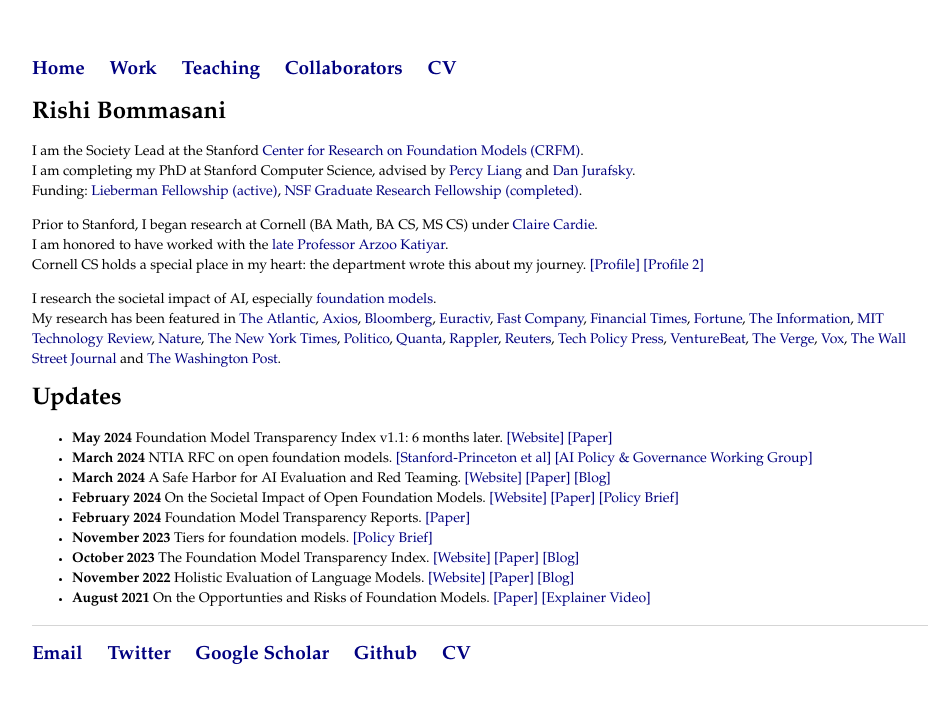
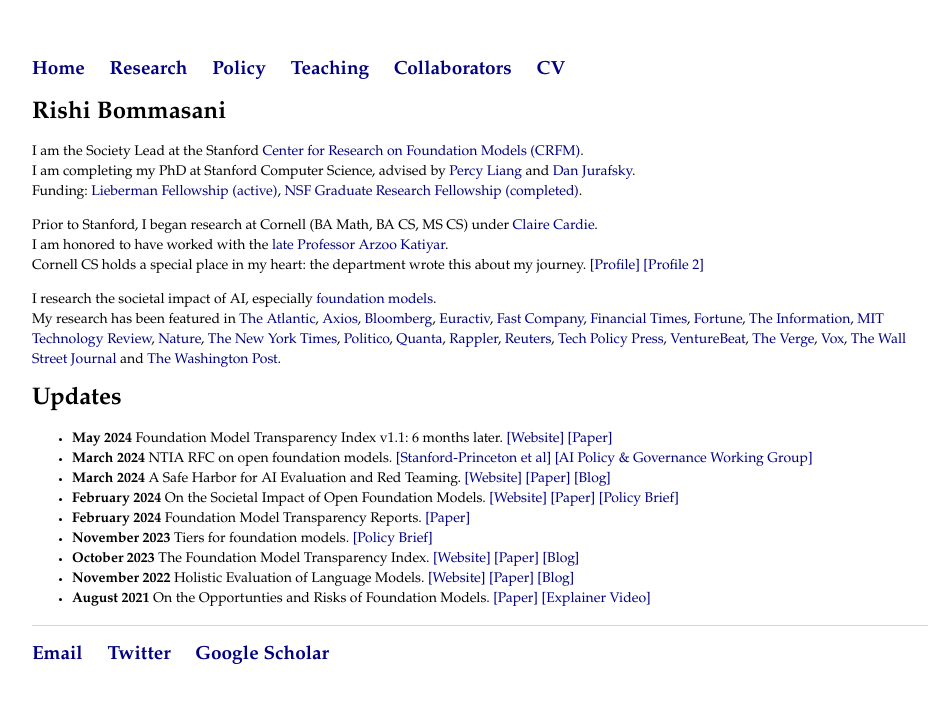
Before and after one commit to rishibommasani/rishibommasani.github.io, a Jekyll site: the page built from index.html, in a window 1280 px wide. Shown: the top 703 px of the page, without its empty margins (160-1097 px from the left). Built offline with Jekyll 4.4.1, drawn with Linux system fonts in a browser that asks for light colours.

Commit message:
Update default.html

```diff
--- a/_layouts/default.html
+++ b/_layouts/default.html
@@ -9,8 +9,9 @@
 			<nav>
 	    		<ul>
 	        		<li><a href="/">Home</a></li>
-	        		<li><a href="/papers">Work</a></li>
-		        	<li><a href="/teaching">Teaching</a></li>
+	        		<li><a href="/papers">Research</a></li>
+	        		<li><a href="/policy">Policy</a></li>
+				<li><a href="/teaching">Teaching</a></li>
 				<li><a href="/collaborators">Collaborators</a></li>
 <!-- 	        		<li><a href="/service">Service</a></li>
 	        		<li><a href="/awards">Awards</a></li> -->
@@ -24,11 +25,9 @@
 			</div><!-- /.container -->
 			<footer>
 	    		<ul>
-	        		<li><a href="mailto:nlprishi@stanford.edu">Email</a></li>
+	        		<li><a href="mailto:rishibommasani@gmail.com">Email</a></li>
 				<li><a href="https://twitter.com/RishiBommasani">Twitter</a></li>
 				<li><a href="https://scholar.google.com/citations?user=WMBXw1EAAAAJ&hl=en">Google Scholar</a></li>
-	        		<li><a href="https://github.com/rishibommasani">Github</a></li>
-				<li><a href="https://github.com/rishibommasani/rishibommasani.github.io/blob/master/cv/CV.pdf">CV</a></li>
 				</ul>
 			</footer>
 		</body>
```
